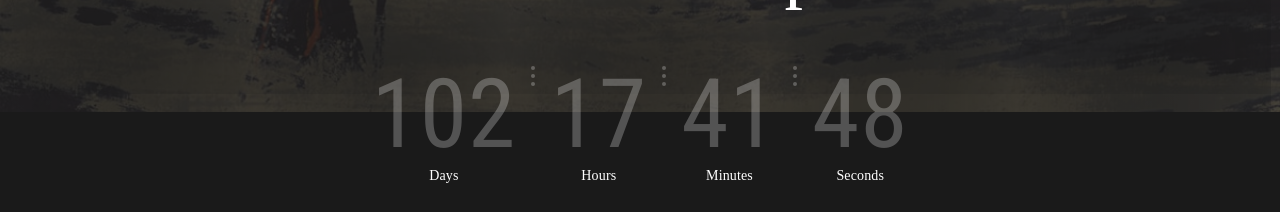
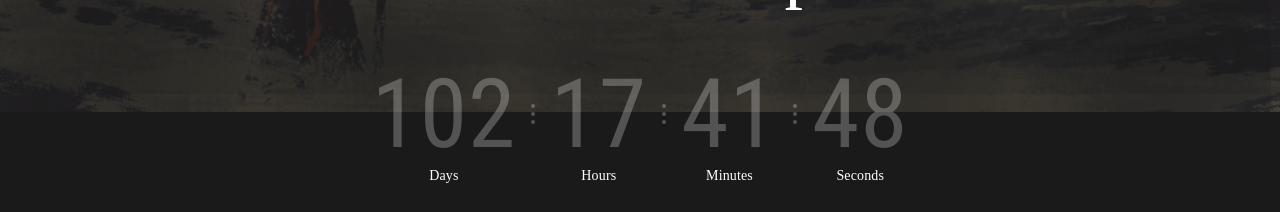
Before and after one commit to MartinLilt/one-pirate-peso-game, a Next.js app in the folder docker/front-site/: page / in a window 1280 px wide. Shown: the part 415-627 px from the top of the page. Built offline with nearby package versions, Linux system fonts and the light colour scheme; a web font is replaced by a local one.

Commit message:
update ThreeDots

```diff
--- a/docker/front-site/components/homeSections/new/new.module.scss
+++ b/docker/front-site/components/homeSections/new/new.module.scss
@@ -155,18 +155,15 @@
       display: flex;
       align-items: flex-start;
       justify-content: center;
-      // transform: translateY(-88%);
       margin-top: -63px;
       margin-bottom: 70px;
 
       @media screen and (min-width: 768px) {
-        // transform: translateY(-25%);
         margin-top: -52px;
         margin-bottom: 120px;
       }
 
       @media screen and (min-width: 1200px) {
-        // transform: translateY(-40%);
         margin-top: -46px;
         margin-bottom: 130px;
       }
@@ -200,28 +197,10 @@
     }
 
     &__threedot {
-      display: flex;
-      flex-direction: column;
       justify-content: center;
-      line-height: 1;
       height: 48px;
       @media screen and (min-width: 768px) {
         height: 96px;
-      }
-    }
-
-    &__dot {
-      width: 4px;
-      height: 4px;
-      border-radius: 50%;
-      background-color: var(--opacity-font-4);
-      margin: 0 10px;
-      &:not(:last-child) {
-        margin-bottom: 4px;
-      }
-
-      @media screen and (min-width: 768px) {
-        margin: 0 15px;
       }
     }
   }
--- a/docker/front-site/components/shared/ThreeDots/ThreeDots.module.scss
+++ b/docker/front-site/components/shared/ThreeDots/ThreeDots.module.scss
@@ -1,6 +1,6 @@
 .threedot {
   display: flex;
-  justify-content: flex-start;
+  flex-direction: column;
   &__dot {
     width: 4px;
     height: 4px;
@@ -16,3 +16,15 @@
     }
   }
 }
+
+// -----------for vertical three dots in you component-------
+// &__threedot_vert {
+//   flex-direction: row;//
+// }
+
+// &__dot_vert {
+//   margin: 0;
+//   &:not(:last-child) {
+//     margin-right: 4px;
+//   }
+// }
```
